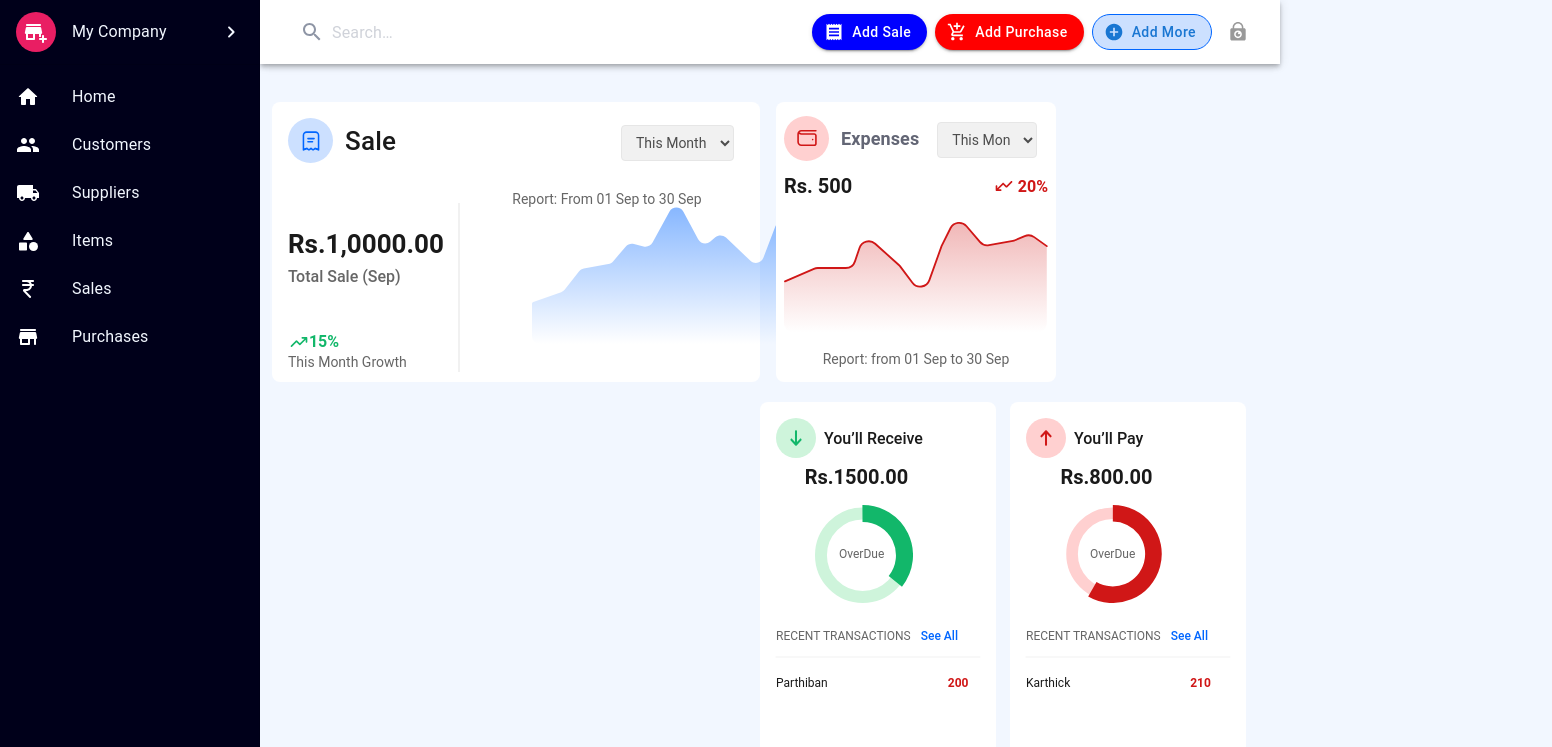
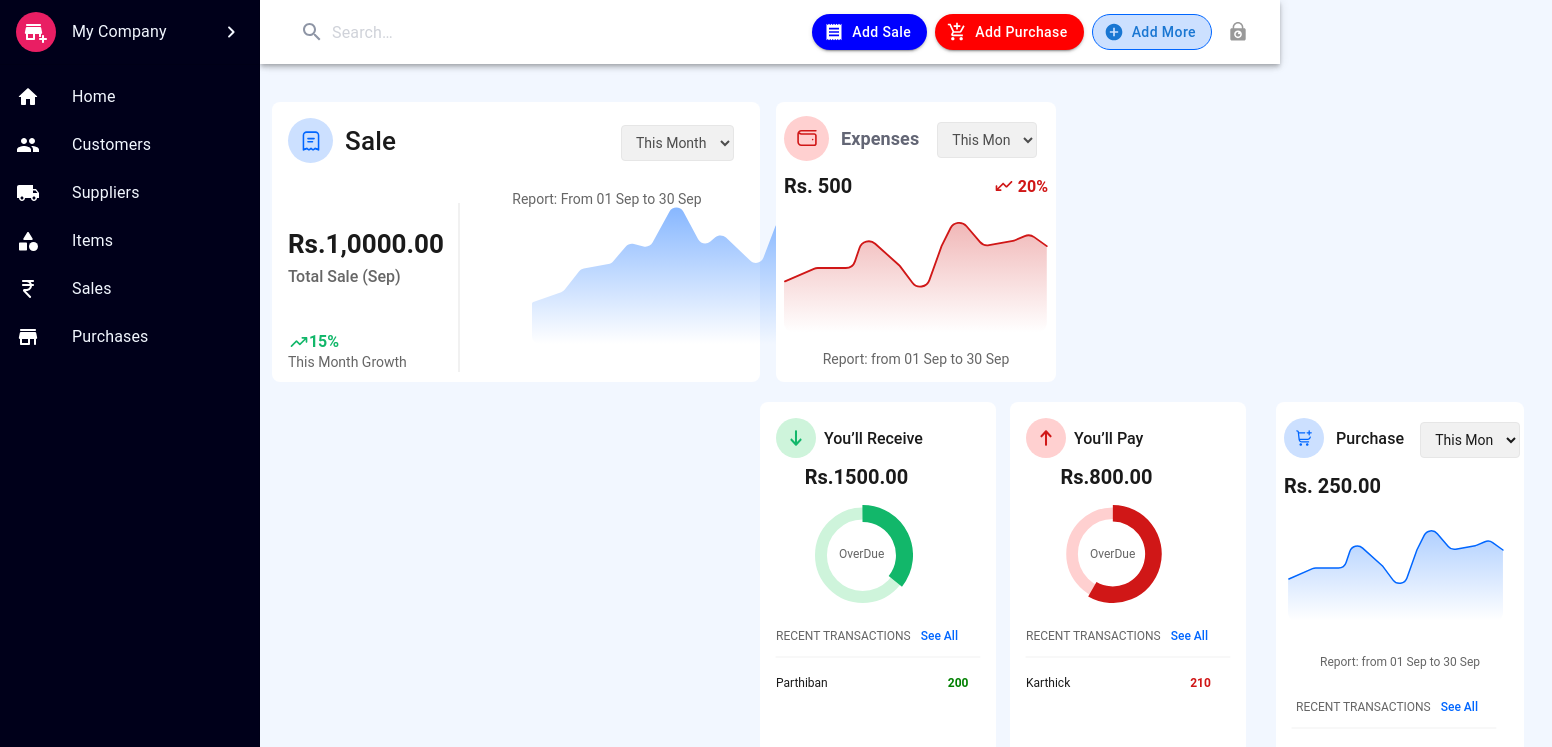
Before and after one commit to Juzbill/react-js, a Next.js app: page /app/dashboard in a window 1280 px wide. Shown: the top 747 px of the page, 1552 px wide, since content can reach past the window. Built offline with nearby package versions, Linux system fonts and the light colour scheme.

Commit message:
purchase

```diff
--- a/app/app/dashboard/page.css
+++ b/app/app/dashboard/page.css
@@ -7,3 +7,7 @@
   margin-top:300px;
   margin-left:0;
 }
+.purchase{
+  margin-top: 300px;
+  margin-left: 250px;
+}
--- a/app/app/dashboard/page.tsx
+++ b/app/app/dashboard/page.tsx
@@ -4,6 +4,7 @@ import Expenses from "./expenses/expenses";
 import Payable from "./payable/payable";
 import Receive from "./receive/receive"
 import "./page.css";
+import Purchase from "./purchase/purchase";
 
 export interface IpageProps {}
 
@@ -18,7 +19,7 @@ export default function page(props: IpageProps) {
       <div className="payable">
         <Payable />
       </div>
-
+    <div className="purchase"><Purchase/></div>
     </div>
   );
 }
--- a/app/app/dashboard/payable/payable.css
+++ b/app/app/dashboard/payable/payable.css
@@ -93,7 +93,7 @@ font-size: 12px;
 font-weight: 500;
 margin-left:10px
 }
-.customers{
+.pay-customers{
   display: flex;
 width: 203px;
 align-items: center;
@@ -102,15 +102,15 @@ align-items: center;
   list-style:none;
   margin-top:10px
 }
-.customer-name{
+.pay-customer-name{
   font-size:12px;
   color:#1A1A1A;
 font-weight: 400;
 margin-left:16px;
 
 }
-.customer-amount{
-  color:#D01717;
+.pay-customer-amount{
+color:#D01717;
 text-align: right;
 font-size: 12px;
 font-weight: 600;
--- a/app/app/dashboard/payable/payable.tsx
+++ b/app/app/dashboard/payable/payable.tsx
@@ -39,11 +39,11 @@ const Payable: React.FC = () => {
       width={236}
       height={2}/>
       </div>
-      <div className="customers">
+      <div className="pay-customers">
         <ul>
           <li className="customer-list">
-      <span className="customer-name">Karthick</span>
-      <span  className="customer-amount">210</span>
+      <span className="pay-customer-name">Karthick</span>
+      <span  className="pay-customer-amount">210</span>
       </li>
       </ul>
       </div>
--- /dev/null
+++ b/app/app/dashboard/purchase/purchase.css
@@ -0,0 +1,134 @@
+:root {
+    --big-font: 26px;
+    --med-font: 16px;
+    --small-font: 14px;
+  }
+  .purchase-wrapper {
+    width: 248px;
+    height: 366px;
+    border-radius: 8px;
+    background: #fff;
+    margin-left: 16px;
+    position: absolute;
+  }
+  .purchase-topbar {
+    position: relative;
+    width: 216px;
+    height: 40px;
+    margin-top: 16px;
+    display: flex;
+    /* justify-content: space-between; */
+    align-items: center;
+  }
+  .purchase-iconwrapper {
+    width: 40px;
+    height: 40px;
+    background-color: #CCE0FF;
+    border-radius: 50%;
+    margin-left: 8px;
+    flex-shrink: 0;
+    display: flex;
+    align-items: center;
+    justify-content: center;
+  }
+  .purchase-topbar-text {
+    margin-left: 12px;
+    color: #1A1A1A;
+    font-size: 16px;
+    font-weight: 500;
+    letter-spacing: 0.1px;
+  }
+  .purchase-monthfilter {
+    height: 28px;
+    padding: 4px 4px;
+    align-items: center;
+    gap: 4px;
+    margin-top: -12px;
+    width: 80px;
+  }
+  .purchase-filterheader {
+    width: 100px;
+    margin-left: 12px;
+    color: #1A1A1A;
+    font-size: 14px;
+    padding: 8px 10px;
+    font-weight: 400;
+    border-radius: 4px;
+    outline: none;
+    border: 1px solid #e6e6e6;
+    background: #f1f1f1;
+  }
+  .purchase-amount-wrapper {
+    width: 264px;
+    /* background-color: red; */
+    margin-top: 16px;
+    margin-left: 8px;
+    display: flex;
+    align-items: center;
+    justify-content: space-between;
+  }
+  .purchase-amount span {
+    color: #1a1a1a;
+    font-size: 20px;
+    font-weight: 600;
+  }
+  .purchase-image-container {
+    width: 264px;
+    height: 127px;
+    margin-left: 12px;
+    margin-top: 26px;
+    /* background-color: green; */
+  }
+  .purchase-image {
+    width: 216px;
+    height: 192px;
+  }
+  .purchase-month-report {
+    width: 100%;
+    height: 24px;
+    /* margin-top: 2px; */
+    text-align: center;
+  }
+  .purchase-month-report span {
+    color: #666;
+    font-size: 12px;
+    font-weight: 400;
+  }
+  .purchase-transaction{
+    display: flex;
+    color:#666;
+  font-size: 12px;
+  font-weight: 400;
+  margin-left:20px;
+  margin-top:25px;
+  }
+
+  .trans{
+    color:#06F;
+  font-size: 12px;
+  font-weight: 500;
+  margin-left:10px
+  }
+  .purchase-customers{
+    display: flex;
+  width: 203px;
+  align-items: center;
+  }
+  .purchase-customer-list{
+    list-style:none;
+    margin-top:10px
+  }
+  .purchase-customer-name{
+    font-size:12px;
+    color:#1A1A1A;
+  font-weight: 400;
+  margin-left:20px;
+
+  }
+  .purchase-customer-amount{
+    color:#D01717;
+  text-align: right;
+  font-size: 12px;
+  font-weight: 600;
+  margin-left:120px;
+  }
--- /dev/null
+++ b/app/app/dashboard/purchase/purchase.tsx
@@ -0,0 +1,75 @@
+import "./purchase.css";
+import Image from "next/image";
+const Purchase: React.FC = () => {
+  return (
+    <div>
+      <div className="purchase-wrapper">
+        <div className="purchase-topbar">
+          <div className="purchase-iconwrapper">
+            <Image
+              src="/HomeIcons/purchase.svg"
+              alt="expn"
+              width={15.556}
+              height={15.556}
+            />
+          </div>
+          <span className="purchase-topbar-text">Purchase</span>
+          <div className="purchase-monthfilter">
+            <select id="time-period" className="purchase-filterheader">
+              <option value="this-month" className="purchase-filteroptions">
+                This Month
+              </option>
+              <option value="last-month" className="purchase-filteroptions">
+                Last Month
+              </option>
+              <option value="this-year" className="purchase-filteroptions">
+                This Year
+              </option>
+              <option value="last-year" className="purchase-filteroptions">
+                Last Year
+              </option>
+            </select>
+          </div>
+        </div>
+        <div className="purchase-amount-wrapper">
+          <div className="purchase-amount">
+            <span>Rs. 250.00</span>
+          </div>
+
+        </div>
+        <div className="purchase-image-container">
+          <div className="purchase-image">
+            <Image
+              src="/HomeIcons/purchasegraph.svg"
+              alt="graph"
+              width={216}
+              height={96.5}
+            />
+          </div>
+        </div>
+        <div className="purchase-month-report">
+          <span>Report: from 01 Sep to 30 Sep</span>
+        </div>
+        <div className="purchase-transaction">
+      <span>RECENT TRANSACTIONS</span>
+      <span  className="trans">See All</span>
+      </div>
+      <div className="line">
+        <Image src='/HomeIcons/payableline.svg'
+      alt="line"
+      width={236}
+      height={2}/>
+      </div>
+      <div className="purchase-customers">
+        <ul>
+          <li className="purchase-customer-list">
+      <span className="purchase-customer-name">Saravanan</span>
+      <span  className="purchase-customer-amount">200</span>
+      </li>
+      </ul>
+      </div>
+      </div>
+    </div>
+  );
+};
+export default Purchase;
--- a/app/app/dashboard/receive/receive.css
+++ b/app/app/dashboard/receive/receive.css
@@ -110,7 +110,7 @@
 
   }
   .customer-amount{
-    color:#D01717;
+    color:green;
   text-align: right;
   font-size: 12px;
   font-weight: 600;
```
Also changed, not shown: public/HomeIcons/purchase.svg (added), public/HomeIcons/purchasegraph.svg (added).
